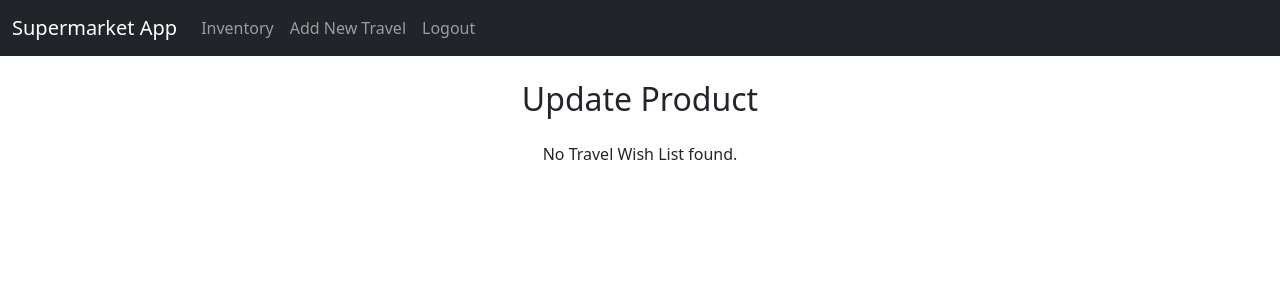
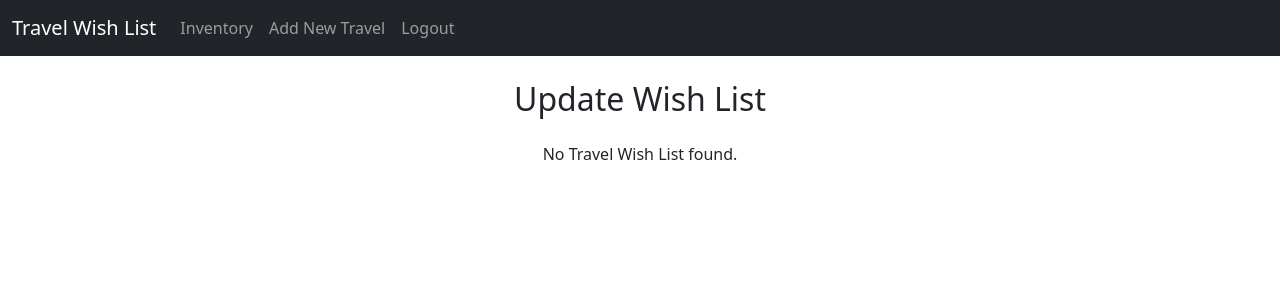
Before and after one commit to kookehh/Travel-Wish-List, a Node server app: template views/updateWishList.ejs in a window 1280 px wide. Shown: the top 300 px of the page. Run offline with Node 20, Linux system fonts and the light colour scheme; the template is opened without the code that fills it, so the values that code supplies are empty.

Commit message:
Update updateWishList.ejs

```diff
--- a/views/updateWishList.ejs
+++ b/views/updateWishList.ejs
@@ -11,7 +11,7 @@
   <!-- Navbar -->
   <nav class="navbar navbar-expand-sm bg-dark navbar-dark">
     <div class="container-fluid">
-      <a class="navbar-brand" href="/">Supermarket App</a>
+      <a class="navbar-brand" href="/">Travel Wish List</a>
       <button class="navbar-toggler" type="button" data-bs-toggle="collapse" data-bs-target="#collapsibleNavbar">
         <span class="navbar-toggler-icon"></span>
       </button>
@@ -33,7 +33,7 @@
 
   <!-- Main content -->
   <div class="container mt-4">
-    <h2 class="text-center mb-4">Update Product</h2>
+    <h2 class="text-center mb-4">Update Wish List</h2>
 
     <% if (product) { %>
       <form action="/updateProduct/<%= product.productId %>" method="POST" enctype="multipart/form-data" class="mx-auto" style="max-width: 500px;">
```
